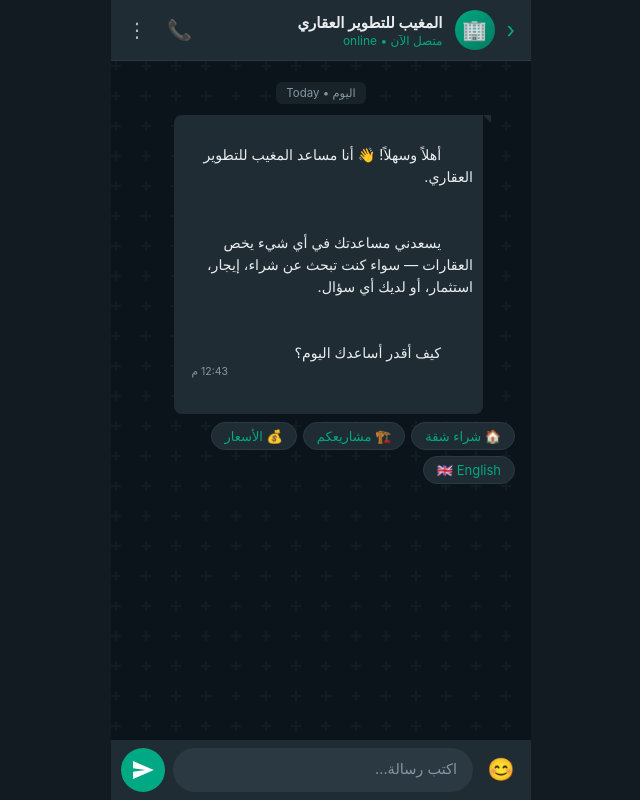
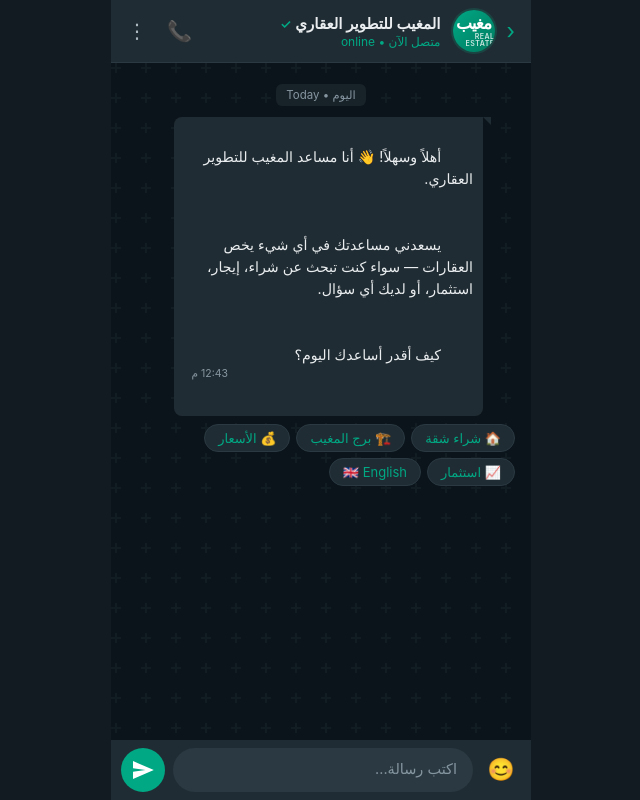
Before and after one commit to abudiworkflow-boop/magheeb, a plain HTML site: page index.html in a window 1280 px wide. Shown: the whole page, without its empty margins (319-959 px from the left). Drawn offline with Linux system fonts and the light colour scheme.

Commit message:
Polish demo: branded logo, better quick replies, verified badge

```diff
--- a/index.html
+++ b/index.html
@@ -48,16 +48,26 @@
     }
 
     .avatar {
-      width: 40px;
-      height: 40px;
+      width: 42px;
+      height: 42px;
       border-radius: 50%;
       background: linear-gradient(135deg, #00a884, #007a60);
       display: flex;
       align-items: center;
       justify-content: center;
-      font-size: 20px;
       flex-shrink: 0;
+      overflow: hidden;
+      box-shadow: 0 0 0 2px #00a88433;
     }
+    .avatar-logo {
+      display: flex;
+      flex-direction: column;
+      align-items: center;
+      justify-content: center;
+      line-height: 1;
+    }
+    .avatar-logo .ar { font-size: 17px; font-weight: 800; color: #fff; letter-spacing: -1px; }
+    .avatar-logo .en { font-size: 7px; color: rgba(255,255,255,0.8); font-weight: 600; letter-spacing: 0.5px; margin-top: 1px; }
 
     .contact-info { flex: 1; min-width: 0; }
     .contact-info h2 {
@@ -300,9 +310,14 @@
   <!-- Header -->
   <div class="wa-header">
     <div class="back-btn">‹</div>
-    <div class="avatar">🏢</div>
+    <div class="avatar">
+      <div class="avatar-logo">
+        <span class="ar">مغيب</span>
+        <span class="en">REAL ESTATE</span>
+      </div>
+    </div>
     <div class="contact-info">
-      <h2>المغيب للتطوير العقاري</h2>
+      <h2>المغيب للتطوير العقاري <span style="color:#00a884;font-size:13px">✓</span></h2>
       <p id="status-text">متصل الآن • online</p>
     </div>
     <div class="header-icons">
@@ -328,10 +343,11 @@
 
     <!-- Quick replies -->
     <div class="quick-wrap" id="qr-wrap">
-      <button class="qr" onclick="sendQuick('أريد شراء شقة في الرياض')">🏠 شراء شقة</button>
-      <button class="qr" onclick="sendQuick('ما هي مشاريع المغيب؟')">🏗️ مشاريعكم</button>
+      <button class="qr" onclick="sendQuick('أريد شراء شقة في الرياض، ما هي الخيارات المتاحة؟')">🏠 شراء شقة</button>
+      <button class="qr" onclick="sendQuick('ما هو برج المغيب وما مميزاته؟')">🏗️ برج المغيب</button>
       <button class="qr" onclick="sendQuick('كم أسعار العقارات في حي الصحافة؟')">💰 الأسعار</button>
-      <button class="qr" onclick="sendQuick('I want to invest in real estate')">🇬🇧 English</button>
+      <button class="qr" onclick="sendQuick('أريد الاستثمار في عقار، من أين أبدأ؟')">📈 استثمار</button>
+      <button class="qr" onclick="sendQuick('I am looking for office space in Riyadh')">🇬🇧 English</button>
     </div>
 
   </div>
```
